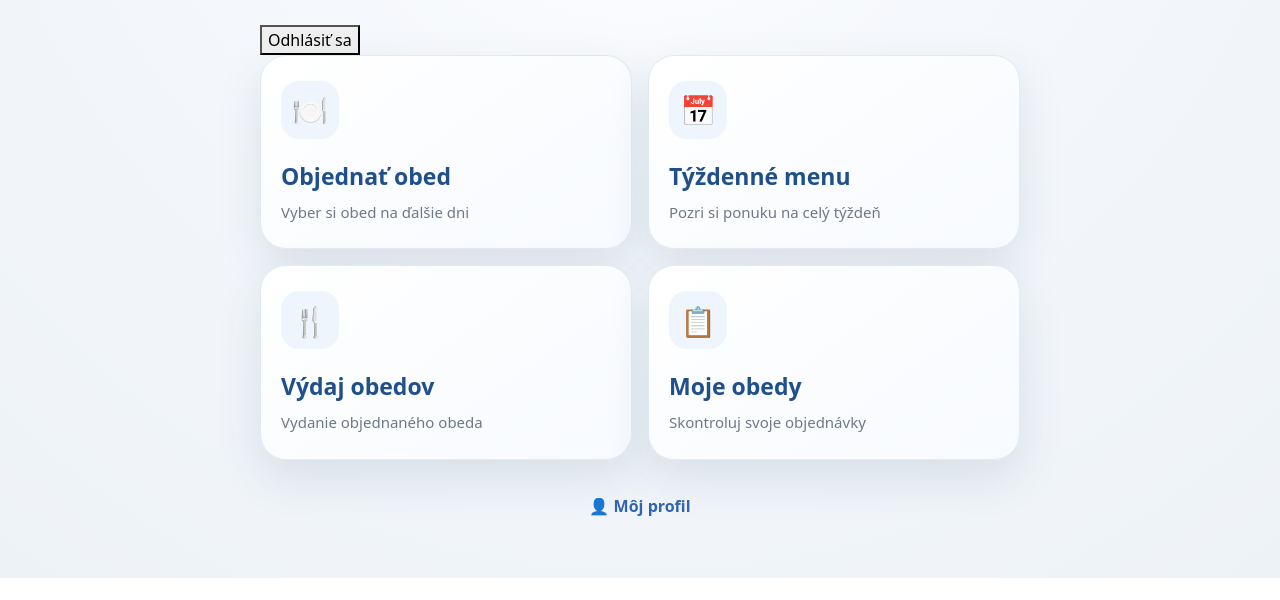
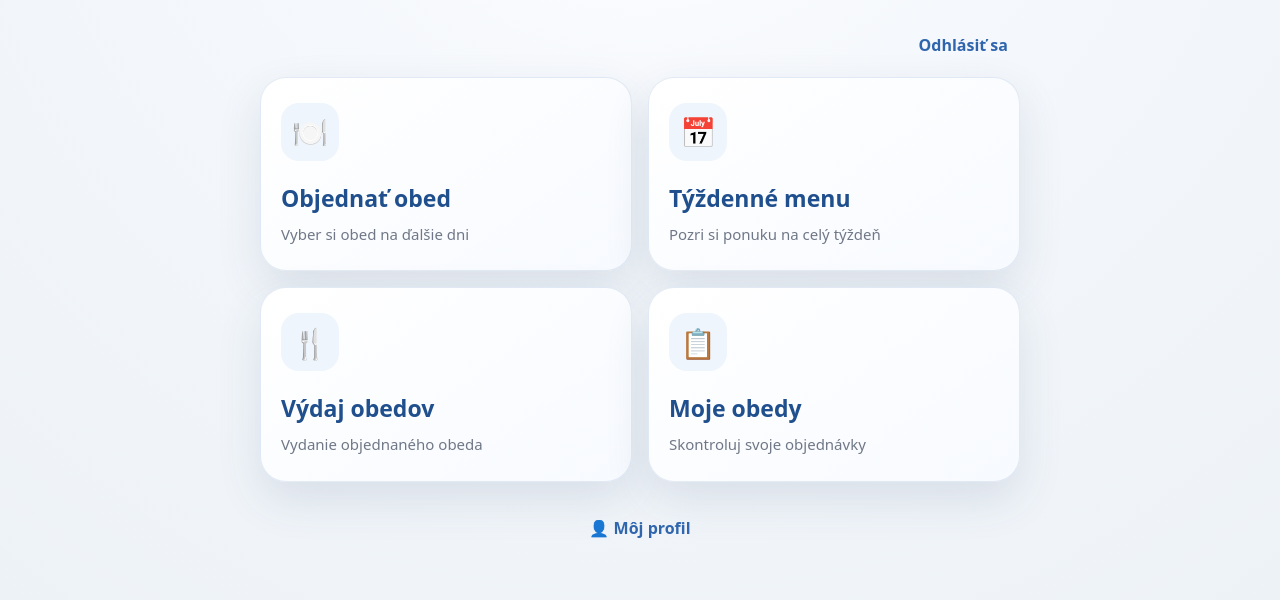
Before and after one commit to Nikol641987/obedy-app, a plain HTML site: page index.html in a window 1280 px wide. Shown: the part 256-856 px from the top of the page. Before the commit the page ends 834 px from the top, so only its background shows below. Drawn offline with nearby package versions, Linux system fonts and the light colour scheme; no server answers.

Commit message:
Update style.css

```diff
--- a/style.css
+++ b/style.css
@@ -2088,3 +2088,20 @@ select:focus-visible {
     font-size: 14px;
     font-weight: 800;
 }
+/* Odhlásenie na hlavnej obrazovke */
+
+.home-logout {
+    display: flex;
+    justify-content: flex-end;
+    margin-bottom: 12px;
+}
+
+.home-logout-button {
+    background: transparent;
+    border: none;
+    color: #2f65ad;
+    font-size: 16px;
+    font-weight: 700;
+    cursor: pointer;
+    padding: 8px 12px;
+}
```
